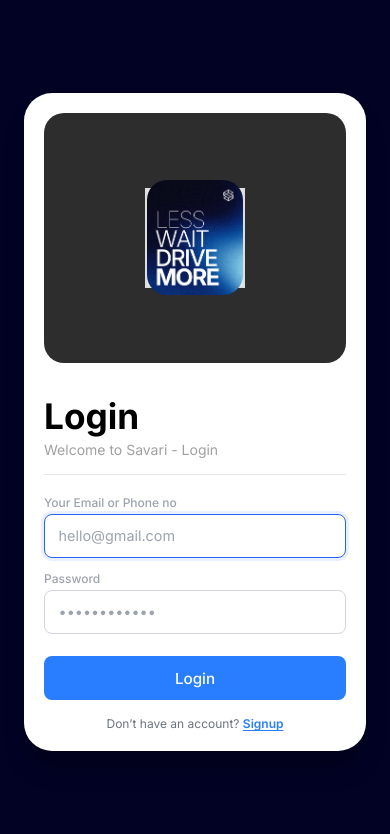
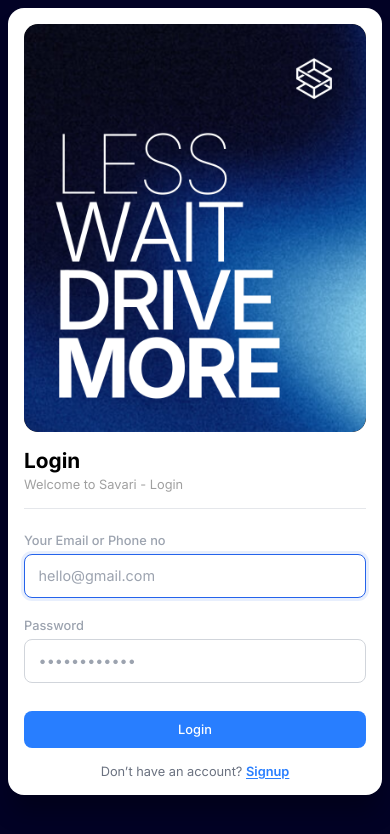
Before and after one commit to prabesh-shrestha-dev/savari, a React (Vite) app in the folder client/: page /login in a window 390 px wide. Shown: the top 834 px of the page. Built offline with nearby package versions, Linux system fonts and the light colour scheme; no server answers.

Commit message:
Make Auth Pages responsive

```diff
--- a/client/src/shared/pages/Login/Login.css
+++ b/client/src/shared/pages/Login/Login.css
@@ -1,4 +1,3 @@
-@import url('https://fonts.googleapis.com/css2?family=Inter:wght@400;500;600;700&display=swap');
 .login-page-container {
   min-height: 100vh;
   background-color: rgb(2, 2, 37);
@@ -9,6 +8,7 @@
   box-sizing: border-box;
 }
 
+/* Card */
 .login-card {
   background-color: #ffffff;
   border-radius: 28px;
@@ -19,8 +19,10 @@
   flex-direction: row;
   gap: 2rem;
   box-shadow: 0 20px 25px -5px rgba(0, 0, 0, 0.3);
+  box-sizing: border-box;
 }
 
+/* Left Hero */
 .login-hero-container {
   background-color: #2d2d2d;
   border-radius: 20px;
@@ -29,38 +31,108 @@
   display: flex;
   align-items: center;
   justify-content: center;
+  overflow: hidden;
 }
 
-.placeholder-image-box {
-  width: 100px;
-  height: 100px;
-  border: 2px solid #dedede;
-  background-color: #e5e5e5;
+/* Login image container */
+.login-card .placeholder-image-box {
+  width: 100%;
+  height: 100%;
+  border: none;
+  background: transparent;
   display: flex;
   align-items: center;
   justify-content: center;
+  overflow: hidden;
 }
 
-.placeholder-image-box svg {
+/* Login image */
+.login-card .placeholder-image-box img {
   width: 100%;
   height: 100%;
-  color: #c2c2c2;
+  object-fit: cover;
+  display: block;
+  border-radius: 20px;
 }
 
+/* Form */
 .login-form-wrapper {
   flex: 1;
   display: flex;
   align-items: center;
   justify-content: center;
+  min-width: 0;
 }
 
+/* Make login form fit its column */
+.login-form-wrapper > * {
+  width: 100%;
+  max-width: 360px;
+}
+
+/* -------------------- */
+/* Tablet / Mobile */
+/* -------------------- */
+
 @media (max-width: 768px) {
+  .login-page-container {
+    align-items: flex-start;
+    padding: 1rem;
+  }
+
   .login-card {
     flex-direction: column;
+    gap: 1.25rem;
     padding: 1.25rem;
+    border-radius: 20px;
   }
 
   .login-hero-container {
     min-height: 250px;
+    flex: none;
+    width: 100%;
+    border-radius: 16px;
+  }
+
+  .login-card .placeholder-image-box {
+    border-radius: 16px;
+  }
+
+  .login-card .placeholder-image-box img {
+    border-radius: 16px;
+  }
+
+  .login-form-wrapper {
+    width: 100%;
+  }
+
+  .login-form-wrapper > * {
+    max-width: none;
   }
 }
+
+/* -------------------- */
+/* Small Phones */
+/* -------------------- */
+
+@media (max-width: 400px) {
+  .login-page-container {
+    padding: 0.5rem;
+  }
+
+  .login-card {
+    padding: 1rem;
+    border-radius: 16px;
+    gap: 1rem;
+  }
+
+  .login-hero-container {
+    min-height: 200px;
+    border-radius: 14px;
+  }
+
+  .login-card .placeholder-image-box,
+  .login-card .placeholder-image-box img {
+    border-radius: 14px;
+  }
+}
--- a/client/src/shared/pages/Login/Login.jsx
+++ b/client/src/shared/pages/Login/Login.jsx
@@ -9,9 +9,7 @@ export default function Login() {
       <div className="login-card">
         <div className="login-hero-container">
           <div className="placeholder-image-box">
-            <img src={LoginLogo} style={{
-              borderRadius: "20px"
-            }} />
+            <img src={LoginLogo} alt="Login" />
           </div>
         </div>
 
--- a/client/src/shared/pages/Login/LoginForm.css
+++ b/client/src/shared/pages/Login/LoginForm.css
@@ -3,18 +3,7 @@
   max-width: 380px;
   display: flex;
   flex-direction: column;
-}
-.avatar-wrapper {
-  display: flex;
-  justify-content: flex-end;
-  margin-bottom: 0.5rem;
-}
-
-.avatar-placeholder {
-  width: 48px;
-  height: 48px;
-  border-radius: 50%;
-  background-color: #d1d5db;
+  box-sizing: border-box;
 }
 
 .login-header-title {
@@ -30,42 +19,50 @@
   margin: 0;
 }
 
-.header-divider {
+.login-header .header-divider {
   border: 0;
   border-top: 1px solid #e5e7eb;
   margin-top: 1rem;
   margin-bottom: 1.5rem;
 }
 
-.error-message {
+/* Error */
+.login-form .error-message {
   color: #dc2626;
   background-color: #fef2f2;
   padding: 0.5rem 0.75rem;
   border-radius: 6px;
   font-size: 0.85rem;
-  margin-bottom: 1rem;
+  margin: 0 0 1rem 0;
   border: 1px solid #fecaca;
+  box-sizing: border-box;
 }
 
+/* Form */
 .login-form {
+  width: 100%;
   display: flex;
   flex-direction: column;
 }
 
-.form-group {
+/* Form group */
+.login-form .form-group {
+  width: 100%;
   display: flex;
   flex-direction: column;
   gap: 0.35rem;
   margin-bottom: 1.25rem;
 }
 
-.form-label {
+/* Labels */
+.login-form .form-label {
   font-size: 0.75rem;
   color: #9ca3af;
   font-weight: 500;
 }
 
-.form-input {
+/* Inputs */
+.login-form .form-input {
   width: 100%;
   padding: 0.8rem 1rem;
   border-radius: 8px;
@@ -75,49 +72,108 @@
   font-size: 0.95rem;
   box-sizing: border-box;
   outline: none;
-  letter-spacing: 0;
+  letter-spacing: normal;
 }
 
-.form-input::placeholder {
+.login-form .form-input::placeholder {
   color: #6b7280;
 }
 
-.form-input:focus {
+.login-form .form-input:focus {
   outline: 2px solid #505050;
 }
 
-.submit-btn {
+/* Button */
+.login-form .submit-btn {
   width: 100%;
   padding: 0.8rem;
   border-radius: 8px;
   border: none;
   color: #ffffff;
+  background-color: #287EFF;
   font-size: 0.95rem;
   font-weight: 500;
   cursor: pointer;
   margin-top: 0.5rem;
   transition: background-color 0.2s ease;
+  box-sizing: border-box;
 }
 
-.submit-btn:hover:not(:disabled) {
-  background-color: #3f3f3f;
+.login-form .submit-btn:hover:not(:disabled) {
+  background-color: #3f3f3f !important;
 }
 
-.submit-btn:disabled {
+.login-form .submit-btn:disabled {
   opacity: 0.7;
   cursor: not-allowed;
 }
 
-.signup-text {
+/* Signup */
+.login-form .signup-text {
   text-align: center;
   font-size: 0.75rem;
   color: #6b7280;
   margin-top: 1rem;
 }
 
-.signup-link {
+.login-form .signup-link {
   color: #287EFF;
   font-weight: 600;
   text-decoration: underline;
   text-underline-offset: 2px;
 }
+
+
+/* ========================= */
+/* Tablet / Mobile */
+/* ========================= */
+
+@media (max-width: 768px) {
+  .login-form-content {
+    width: 100%;
+    max-width: none;
+  }
+
+  .login-header-title {
+    font-size: 1.5rem;
+  }
+
+  .login-header-subtitle {
+    font-size: 0.85rem;
+  }
+
+  .login-form .form-input,
+  .login-form .submit-btn {
+    width: 100%;
+  }
+}
+
+
+/* ========================= */
+/* Small Phones */
+/* ========================= */
+
+@media (max-width: 400px) {
+  .login-header-title {
+    font-size: 1.3rem;
+  }
+
+  .login-header-subtitle {
+    font-size: 0.8rem;
+  }
+
+  .login-form .form-label,
+  .login-form .form-input,
+  .login-form .submit-btn,
+  .login-form .signup-text {
+    font-size: 0.8rem;
+  }
+
+  .login-form .form-input {
+    padding: 0.7rem 0.8rem;
+  }
+
+  .login-form .submit-btn {
+    padding: 0.7rem;
+  }
+}
--- a/client/src/shared/pages/Login/LoginForm.jsx
+++ b/client/src/shared/pages/Login/LoginForm.jsx
@@ -136,9 +136,7 @@ export default function LoginForm() {
           />
         </div>
 
-        <button type="submit" className="submit-btn" disabled={loading} style={{
-          backgroundColor: "#287EFF"
-        }}>
+        <button type="submit" className="submit-btn" disabled={loading}>
           {loading ? "Logging in..." : "Login"}
         </button>
 
--- a/client/src/shared/pages/OTP/OTP.css
+++ b/client/src/shared/pages/OTP/OTP.css
@@ -1,9 +1,3 @@
-@import url('https://fonts.googleapis.com/css2?family=Inter:wght@400;500;600;700&display=swap');
-
-* {
-  box-sizing: border-box;
-}
-
 .otp-page-container {
   min-height: 100vh;
   background-color: rgb(2, 2, 37);
@@ -179,7 +173,7 @@
   }
 
   .otp-card {
-    padding: 2rem 1.5rem;
+    padding: 2rem 2rem;
     border-radius: 20px;
   }
 
@@ -194,7 +188,7 @@
 
 @media (max-width: 400px) {
   .otp-card {
-    padding: 1.5rem 1rem;
+    padding: 1.5rem 2rem;
   }
 
   .otp-header-title {
--- a/client/src/shared/pages/Register/Register.css
+++ b/client/src/shared/pages/Register/Register.css
@@ -1,4 +1,3 @@
-@import url('https://fonts.googleapis.com/css2?family=Inter:wght@400;500;600;700&display=swap');
 .register-page-container {
   min-height: 100vh;
   background-color: rgb(2, 2, 37);
@@ -34,19 +33,19 @@
 }
 
 .placeholder-image-box {
-  width: 100px;
-  height: 100px;
-  border: 2px solid #dedede;
-  background-color: #e5e5e5;
-  display: flex;
-  align-items: center;
-  justify-content: center;
+  width: 100%;
+  height: 100%;
+  overflow: hidden;
+  border: none;
+  border-radius: 20px;
+  background: transparent;
 }
 
-.placeholder-image-box svg {
+.placeholder-image-box video {
   width: 100%;
   height: 100%;
-  color: #c2c2c2;
+  display: block;
+  object-fit: cover;
 }
 
 .register-form-wrapper {
@@ -55,3 +54,46 @@
   align-items: center;
   justify-content: center;
 }
+
+@media (max-width: 768px) {
+  .register-page-container {
+    align-items: flex-start;
+    padding: 1rem;
+  }
+
+  .register-card {
+    flex-direction: column;
+    gap: 1.25rem;
+    padding: 1.25rem;
+    border-radius: 20px;
+  }
+
+  .register-hero-container {
+    min-height: 250px;
+    flex: none;
+  }
+
+  .register-form-wrapper {
+    width: 100%;
+  }
+}
+
+@media (max-width: 400px) {
+  .register-page-container {
+    padding: 0.5rem;
+  }
+
+  .register-card {
+    padding: 1rem;
+    border-radius: 16px;
+  }
+
+  .register-hero-container {
+    min-height: 200px;
+    border-radius: 14px;
+  }
+
+  .placeholder-image-box {
+    border-radius: 14px;
+  }
+}
--- a/client/src/shared/pages/Register/RegisterForm.css
+++ b/client/src/shared/pages/Register/RegisterForm.css
@@ -63,6 +63,7 @@
   font-size: 0.9rem;
   box-sizing: border-box;
   outline: none;
+  letter-spacing: normal;
 }
 
 .form-input::placeholder {
@@ -110,7 +111,7 @@
   text-underline-offset: 2px;
 }
 
-@media (max-width: 768px) {
+@media (max-width: 500px) {
   .register-card {
     flex-direction: column;
     padding: 1.25rem;
@@ -120,3 +121,54 @@
     min-height: 250px;
   }
 }
+
+.register-form-content {
+  width: 100%;
+  max-width: 360px;
+}
+
+.register-form {
+  width: 100%;
+}
+
+.register-form .form-group {
+  width: 100%;
+}
+
+.register-form .form-input {
+  width: 100%;
+  box-sizing: border-box;
+}
+
+.register-form .submit-btn {
+  width: 100%;
+  box-sizing: border-box;
+}
+
+@media (max-width: 768px) {
+  .register-form-content {
+    max-width: none;
+  }
+
+  .register-header-title {
+    font-size: 1.5rem;
+  }
+
+  .register-header-subtitle {
+    font-size: 0.85rem;
+  }
+}
+
+@media (max-width: 400px) {
+  .register-header-title {
+    font-size: 1.3rem;
+  }
+
+  .register-header-subtitle,
+  .register-form .form-label,
+  .register-form .form-input,
+  .register-form .submit-btn,
+  .login-text {
+    font-size: 0.8rem;
+  }
+}
```
